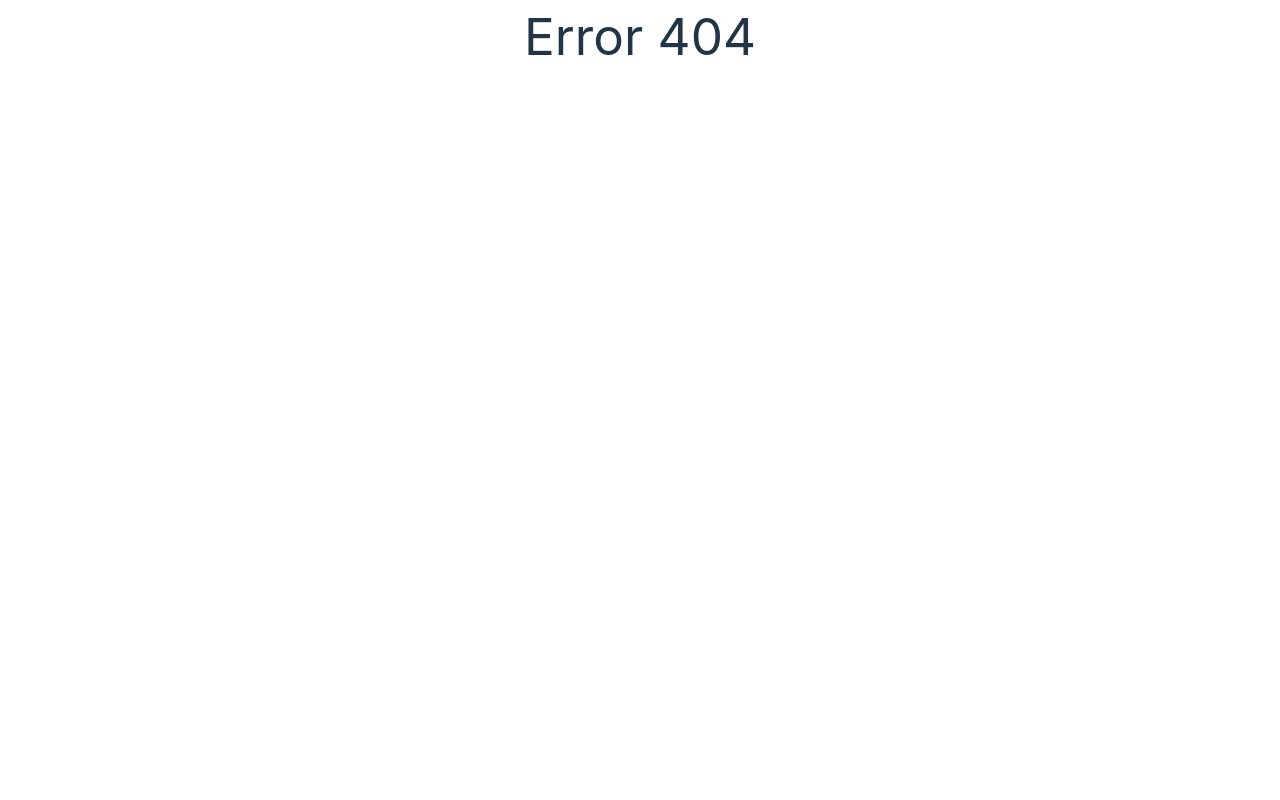
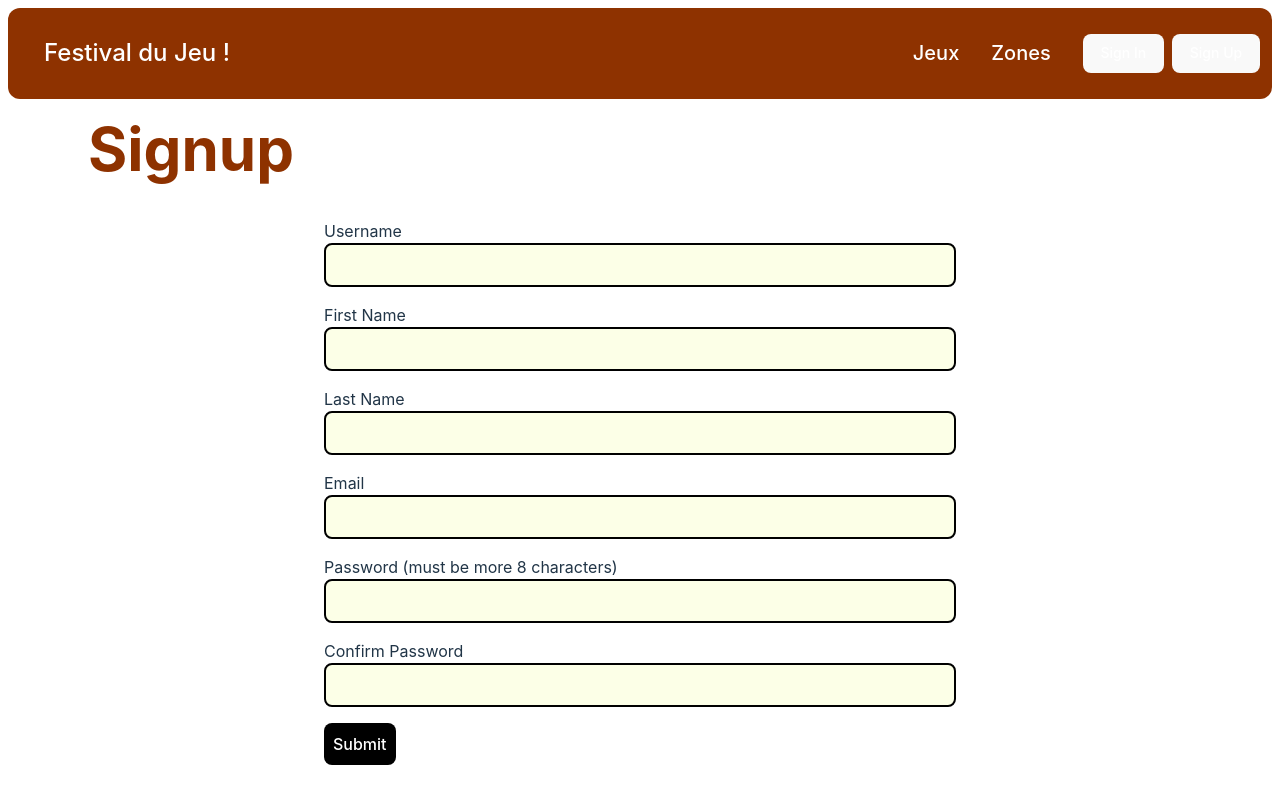
Before and after one commit to unixyy/awi-quick-front, a React (Vite) app: page /signup in a window 1280 px wide. Before the commit this address had no page. Built offline with nearby package versions, Linux system fonts and the light colour scheme; no server answers.

Commit message:
feat: add SignUp

```diff
--- a/src/Components/Navbar.tsx
+++ b/src/Components/Navbar.tsx
@@ -1,6 +1,8 @@
 import { Link } from "react-router-dom";
 import UserMenu from "./UserMenu";
 import {getIsAdmin, isLoggedIn} from "../Middlewares/auth";
+import {useState} from "react";
+import Hamburger from "hamburger-react";
 
 interface LinkProps {
     className?: string;
@@ -27,7 +29,7 @@ const StylizedLink = (props: LinkProps) => {
 const StylizedButton = (props: LinkProps) => {
     return (
         <Link to={props.to}>
-            <button className="mx-2.5 my-auto cursor-pointer text-sm  hover:border-orange-500 bezier-scale">
+            <button className=" my-auto cursor-pointer text-sm  hover:border-orange-500 bezier-scale">
                 {props.text}
             </button>
         </Link>
@@ -35,6 +37,27 @@ const StylizedButton = (props: LinkProps) => {
 };
 
 export default function Navbar() {
+    const [isToggled, setToggled] = useState(false);
+
+    const toggle = () => {
+        const menu = document.getElementById("mobile-menu-2");
+        const principal = document.getElementById("principal");
+        if (menu) {
+            if (menu.classList.contains("max-md:hidden")) {
+                menu.classList.remove("max-md:hidden");
+                setToggled(true);
+                if (principal) {
+                    principal.classList.add("flex-wrap");
+                }
+            } else {
+                menu.classList.add("max-md:hidden");
+                setToggled(false);
+                if (principal) {
+                    principal.classList.remove("flex-wrap");
+                }
+            }
+        }
+    };
 
     return (
         <nav className="p-3 rounded-xl bg-maroon-palet border-emerald-700 px-10 sm:px-4 py-2.5 mb-5">
@@ -76,10 +99,27 @@ export default function Navbar() {
                           text="Manage"
                           size="text-xl max-md:text-3xl"
                         /> : null}
-                        { isLoggedIn() ? null : <StylizedLink to="/signin" text="Sign In" size="text-xl max-md:text-3xl"/> }
+                        <div className={"space-x-2"}>
+                            { isLoggedIn() ? null :<StylizedButton to="/signin" text="Sign In" /> }
+                            { isLoggedIn() ? null :<StylizedButton to="/signup" text="Sign Up" /> }
+                        </div>
                     </ul>
-
-                    { isLoggedIn() ? <UserMenu /> : null }
+                        <button
+                          onClick={toggle}
+                          type="button"
+                          className="inline-flex items-center p-2 ml-1 text-sm text-white rounded-lg md:hidden"
+                          aria-controls="mobile-menu-2"
+                          aria-expanded="false"
+                        >
+                                    <span className="sr-only">
+                                        Open main menu
+                                    </span>
+                            <Hamburger
+                              direction="right"
+                              toggled={isToggled}
+                            />
+                        </button>
+                    {isLoggedIn() ? <UserMenu /> : null }
                 </div>
             </div>
         </nav>
--- a/src/Components/UserMenu.tsx
+++ b/src/Components/UserMenu.tsx
@@ -1,8 +1,6 @@
 import {UserCircleIcon} from "@heroicons/react/24/outline";
-import Hamburger from "hamburger-react";
-import {useEffect, useState} from "react";
 import {Link, useNavigate} from "react-router-dom";
-import {getEmail, getUsername, isLoggedIn, signOut} from "../Middlewares/auth";
+import {getEmail, getUsername, signOut} from "../Middlewares/auth";
 
 interface UserInfo {
   username: string;
@@ -32,25 +30,6 @@ export default function UserMenu() {
   const navigate = useNavigate();
 
   const user = {username :getUsername(), email: getEmail()}
-  const toggle = () => {
-    const menu = document.getElementById("mobile-menu-2");
-    const principal = document.getElementById("principal");
-    if (menu) {
-      if (menu.classList.contains("max-md:hidden")) {
-        menu.classList.remove("max-md:hidden");
-        setToggled(true);
-        if (principal) {
-          principal.classList.add("flex-wrap");
-        }
-      } else {
-        menu.classList.add("max-md:hidden");
-        setToggled(false);
-        if (principal) {
-          principal.classList.remove("flex-wrap");
-        }
-      }
-    }
-  };
 
   const dropdownToggle = () => {
     const menu = document.getElementById("user-dropdown");
@@ -68,8 +47,6 @@ export default function UserMenu() {
     location.reload();
     navigate("/signin");
   }
-
-  const [isToggled, setToggled] = useState(false);
 
   const userInfo = {
     name: user.username,
@@ -125,21 +102,6 @@ export default function UserMenu() {
               </li>
             </ul>
           </div>
-          <button
-            onClick={toggle}
-            type="button"
-            className="inline-flex items-center p-2 ml-1 text-sm text-white rounded-lg md:hidden"
-            aria-controls="mobile-menu-2"
-            aria-expanded="false"
-          >
-                                    <span className="sr-only">
-                                        Open main menu
-                                    </span>
-            <Hamburger
-              direction="right"
-              toggled={isToggled}
-            />
-          </button>
         </div>
       </li>
     </ul>
--- /dev/null
+++ b/src/Pages/Signup.tsx
@@ -0,0 +1,56 @@
+import {useState} from "react";
+import axios from "axios";
+import {signUpRoot} from "../routes/routes";
+import Cookies from "js-cookie";
+
+interface user {
+  username: string;
+  firstName: string;
+  lastName: string;
+  email: string;
+  password: string;
+}
+export default function Signup(){
+
+  const [user, setUser] = useState<user>({username: "",firstName:"",lastName:"",email:"", password: ""});
+  const [confirmPassword, setConfirmPassword] = useState<string>("");
+
+  const handleChange = (e: React.ChangeEvent<HTMLInputElement>) => {
+    const {name, value} = e.target;
+    setUser({...user, [name]: value});
+  }
+
+  const handleSubmit = (e: React.FormEvent<HTMLFormElement>) => {
+    e.preventDefault();
+    if(user.password !== confirmPassword){
+      alert("Password and Confirm Password must match");
+      return;
+    }
+    axios.post(signUpRoot, user).then((res) => {
+      Cookies.set("token", res.data.access_token);
+    }).catch((err) => {
+      console.log(err);
+    }
+    );
+  }
+  return(
+    <div>
+      <div className="flex ml-10 md:ml-20 mb-6 md:mb-10 maroon-palet font-bold text-6xl mr-auto">Signup</div>
+      <form className="flex flex-col w-1/2 mx-auto" onSubmit={handleSubmit}>
+        <label htmlFor="username">Username</label>
+        <input type="text" id="username" name="username" value={user.username} className="border-2 border-black rounded-lg p-2 mb-4 dark:bg-black dark:border-white" onChange={handleChange}/>
+        <label htmlFor="firstName">First Name</label>
+        <input type="text" id="firstName" name="firstName" value={user.firstName} className="border-2 border-black rounded-lg p-2 mb-4 dark:bg-black dark:border-white" onChange={handleChange}/>
+        <label htmlFor="lastName">Last Name</label>
+        <input type="text" id="lastName" name="lastName" value={user.lastName} className="border-2 border-black rounded-lg p-2 mb-4 dark:bg-black dark:border-white" onChange={handleChange}/>
+        <label htmlFor="email">Email</label>
+        <input type="text" id="email" name="email" value={user.email} className="border-2 border-black rounded-lg p-2 mb-4 dark:bg-black dark:border-white" onChange={handleChange}/>
+        <label htmlFor="password">Password (must be more 8 characters) </label>
+        <input type="password" id="password" name="password" value={user.password} className="border-2 border-black rounded-lg p-2 mb-4 dark:bg-black dark:border-white" onChange={handleChange}/>
+        <label htmlFor="confirmPassword">Confirm Password</label>
+        <input type="password" id="confirmPassword" name="confirmPassword" value={confirmPassword} className="border-2 border-black rounded-lg p-2 mb-4 dark:bg-black dark:border-white" onChange={(e) => {setConfirmPassword(e.target.value)}}/>
+        <button type="submit" className="bg-black w-max text-white rounded-lg p-2">Submit</button>
+      </form>
+    </div>
+  )
+}
--- a/src/index.css
+++ b/src/index.css
@@ -283,3 +283,7 @@ label {
   color: #4a5568;
   border: none;
 }
+
+.bg-palet-grey {
+  background-color: #121212
+}
--- a/src/main.tsx
+++ b/src/main.tsx
@@ -17,6 +17,7 @@ const Zones = React.lazy(() => import("./Pages/Zones"));
 const ZoneMenu = React.lazy(() => import("./Pages/ZoneMenu"));
 const Manage = React.lazy(() => import("./Pages/Admin/Manage"));
 const Signin = React.lazy(() => import("./Pages/Signin"));
+const Signup = React.lazy(() => import("./Pages/Signup"));
 const Profile = React.lazy(() => import("./Pages/Profile"));
 const Error = React.lazy(() => import("./Pages/Error"));
 const ManageGames = React.lazy(() => import("./Pages/Admin/ManageGames"));
@@ -100,6 +101,10 @@ const router = createBrowserRouter([
         element: isLoggedIn() ? <Navigate to={"/"} /> : <Signin />,
       },
       {
+        path: "/signup",
+        element: isLoggedIn() ? <Navigate to={"/"} /> : <Signup />,
+      },
+      {
         path: "/profile",
         element: <Profile />
       }
--- a/src/routes/routes.ts
+++ b/src/routes/routes.ts
@@ -19,6 +19,7 @@ export const addTableToRoom = (id: number) =>
 export const removeTableFromRoom = (id: number) => "/table/" + id;
 export const authRoot = root + "/auth/";
 export const signInRoot = authRoot + "signin";
+export const signUpRoot = authRoot + "signup";
 export const volunteerRoot = root + "/volunteer/";
 export const volunteerByUUID = (uuid: string) => volunteerRoot + uuid;
 export const timeslotRoot = root + "/timeslot/";
```
